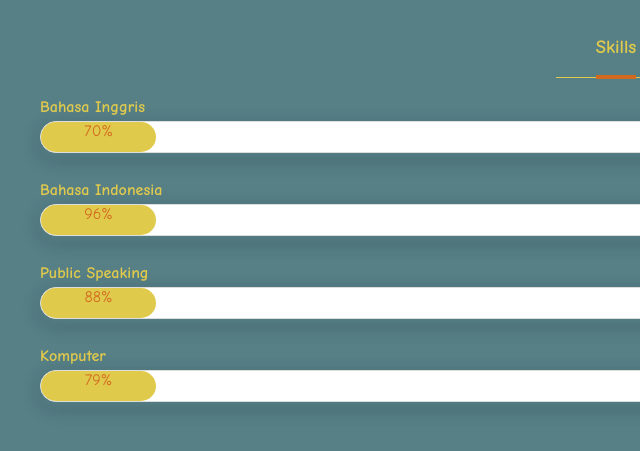
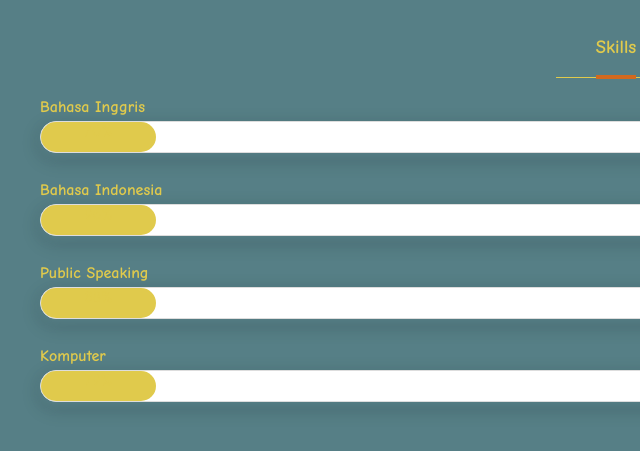
Before and after one commit to NinaNurfitria/Portfolio_NinaNur, a plain HTML site: page index.html in a window 1280 px wide. Shown: the part 1020-1471 px from the top of the page, 24-664 px from the left. Drawn offline with Linux system fonts and the light colour scheme.

Commit message:
Update style.css
update warna dan width

```diff
--- a/css/style.css
+++ b/css/style.css
@@ -202,7 +202,7 @@ section h3::after {
 height: 30px;
 background-color:#e0ca4c;
 display: inline-block;
-color: chocolate;
+color: #e0ca4c;
 text-align: center;
 width: 10%;
 transition: width 2s;
```
